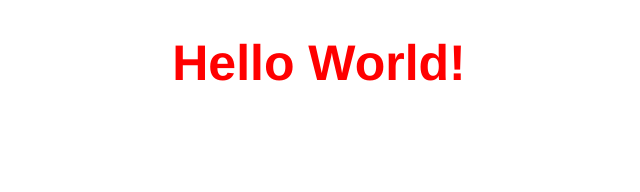
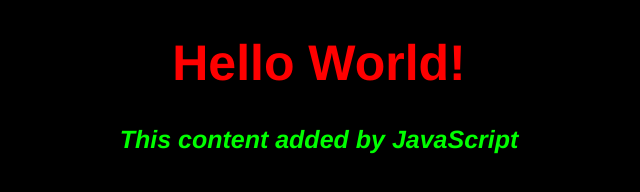
Before and after one commit to norrelltech2022/my-personal-website, a plain HTML site: page index.html in a window 1280 px wide. Shown: the whole page, without its empty margins (321-961 px from the left). Drawn offline with Linux system fonts and the light colour scheme.

Commit message:
add script.js, connect to index.html

```diff
--- a/index.html
+++ b/index.html
@@ -6,5 +6,6 @@
     </head>
     <body>
         <h1>Hello World!</h1>
+        <script src="script.js"></script>
     </body>
 </html>
--- /dev/null
+++ b/script.js
@@ -0,0 +1,4 @@
+const h2 = document.createElement("h2");
+h2.textContent = "This content added by JavaScript";
+
+document.querySelector("body").appendChild(h2);
--- a/style.css
+++ b/style.css
@@ -1,6 +1,18 @@
+body {
+    background: black;
+}
+
 h1 {
     text-align: center;
     color: red;
     font-size: 50px;
     font-family: Helvetica, sans-serif;
 }
+
+h2 {
+    font-size: 25px;
+    font-family: Helvetica, sans-serif;
+    font-style: italic;
+    text-align: center;
+    color: lime;
+}
```
